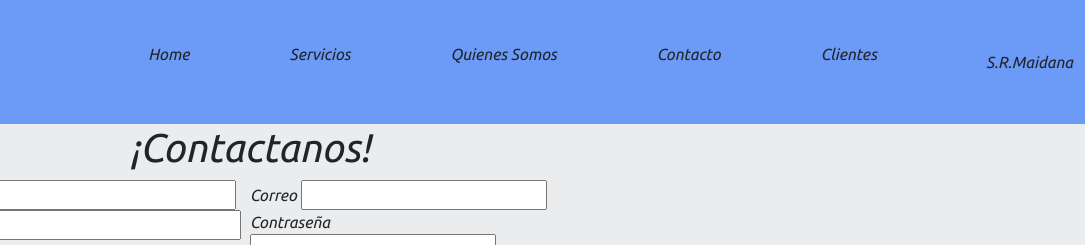
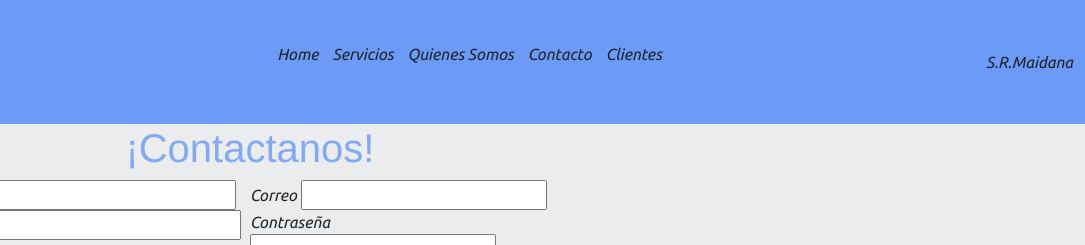
Before and after one commit to Martinmaidana14/ProyectoFinal-MartinMaidana, a website: page pages/contacto.html in a window 1280 px wide. Shown: the top 245 px of the page, 195-1280 px from the left. Drawn offline with nearby package versions, Linux system fonts and the light colour scheme.

Commit message:
color-h1

```diff
--- a/pages/contacto.html
+++ b/pages/contacto.html
@@ -12,7 +12,7 @@
 </head>
 <body>
     <header id="header">
-        <nav class="navbar navbar-expand-lg centerBar">
+        <nav class="navbar navbar-expand-md centerBar">
             <div class="container-fluid">
                 <div class="logoRedes">
                     <a class="" href="../index.html"><img class="logotipo" src="../img/logo srm.png" alt="logo srm"></a>
--- a/scss/_mainhome.scss
+++ b/scss/_mainhome.scss
@@ -8,7 +8,7 @@ header .centerBar {
     .nav-item {
         display: flex;
         align-self: center;
-        margin-left: 100px;
+        margin-left: 14px;
     }
 }
 .home {
--- a/scss/style.scss
+++ b/scss/style.scss
@@ -11,6 +11,8 @@
 h1 {
     display: flex;
     justify-content: center;
+    color: rgba(100, 149, 247, 0.774);
+    font-family: 'Franklin Gothic Medium', 'Arial Narrow', Arial, sans-serif;
 }
 
 /*VARIABLE*/
```
Also changed, not shown: pages/clientes.html (+1 -1 lines), pages/quienes somos.html (+1 -1 lines), pages/servicios.html (+1 -1 lines), css/style.css, 1 other file.
